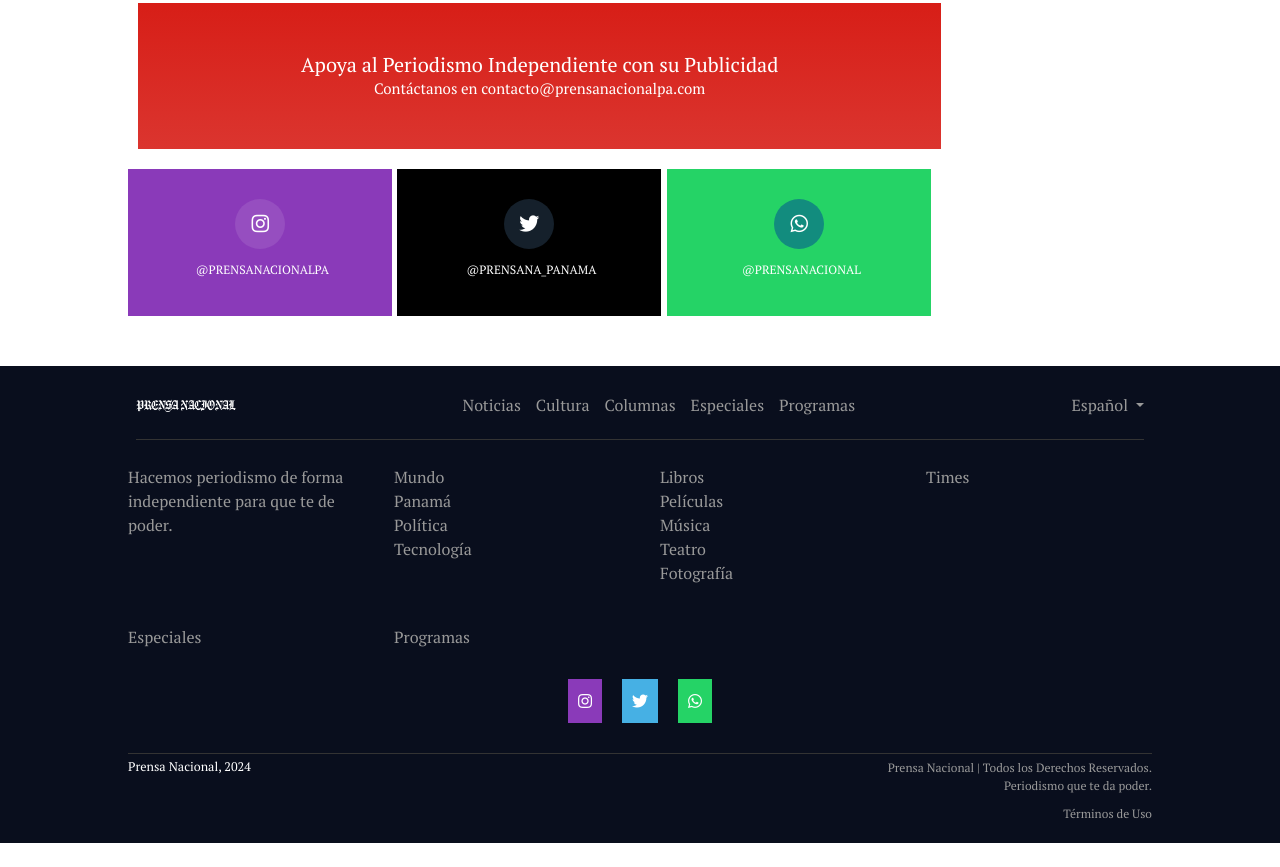
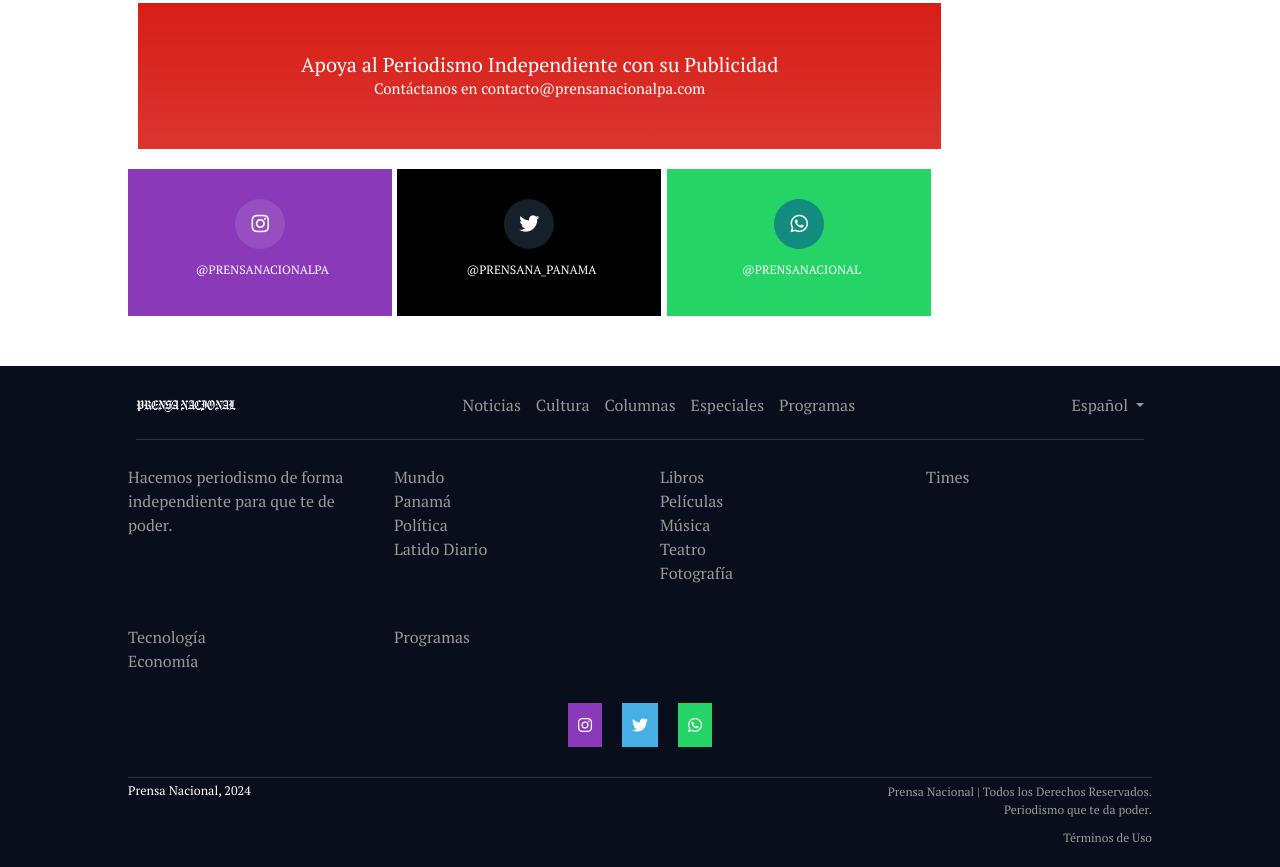
Before and after one commit to SrLordGrim/News, a website: page secciones/noticias/noticias.html in a window 1280 px wide. Shown: the part 3123-3990 px from the top of the page. Before the commit the page ends 3966 px from the top, so only its background shows below. Drawn offline with Linux system fonts and the light colour scheme; a small style sheet from the web is missing.

Commit message:
Update noticias.html

```diff
--- a/secciones/noticias/noticias.html
+++ b/secciones/noticias/noticias.html
@@ -294,7 +294,7 @@
             <li class="footer__li">Mundo</li>
             <li class="footer__li">Panamá</li>
             <li class="footer__li">Política</li>
-            <li class="footer__li">Tecnología</li>
+            <li class="footer__li">Latido Diario</li>
           </ul>
         </div> <!-- footer__column -->
         <div class="footer__column">
@@ -313,7 +313,8 @@
         </div> <!-- footer__column -->
         <div class="footer__column">
           <ul class="footer__lists" data-aos="fade-left" data-aos-duration="2000" data-aos-delay="300">
-            <li class="footer__li">Especiales</li>
+            <li class="footer__li">Tecnología</li>
+            <li class="footer__li">Economía</li>
           </ul>
         </div> <!-- footer__column -->
         <div class="footer__column">
```
